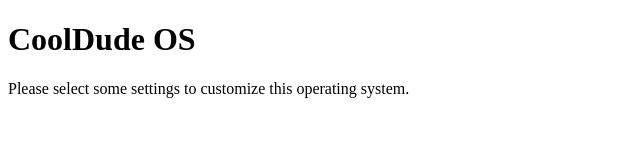
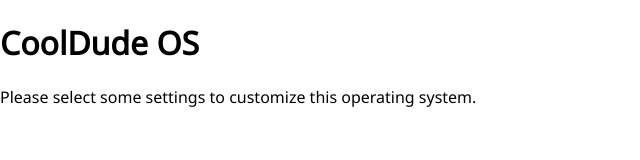
Before and after one commit to Jeffreymaniac/CoolDude-OS, a plain HTML site: page index.html in a window 1280 px wide. Shown: the whole page, without its empty margins (0-640 px from the left). Drawn offline with Linux system fonts and the light colour scheme.

Commit message:
Update index.html

```diff
--- a/index.html
+++ b/index.html
@@ -1,10 +1,19 @@
 <!DOCTYPE html>
 <html>
   <head>
-    <link rel="stylesheet" src="styles.css">
+    <style>
+      @import url('https://fonts.googleapis.com/css2?family=Noto+Sans&display=swap');
+      #body {
+      margin:0;
+      }
+      * {
+      font-family:Noto Sans, sans-serif;
+      }
+    </style>
     <link rel="manifest" src="manifest.json">
     <script src="src/browser_support_check.js" async></script>
     <title>CoolDude OS</title>
+    <meta name="viewport" content="width=device-width, initial-scale=1">
 
   </head>
   <body id='body'>
```
